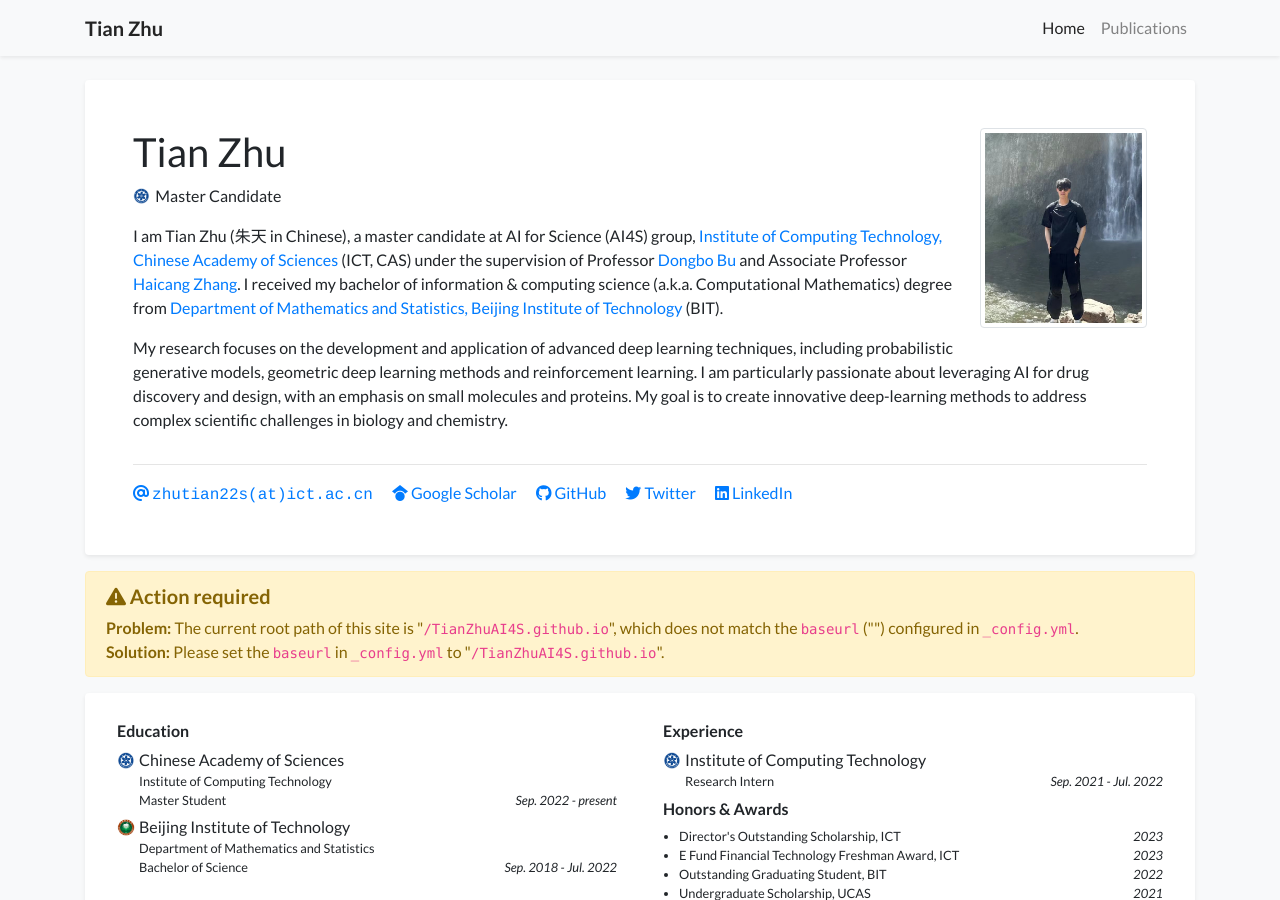
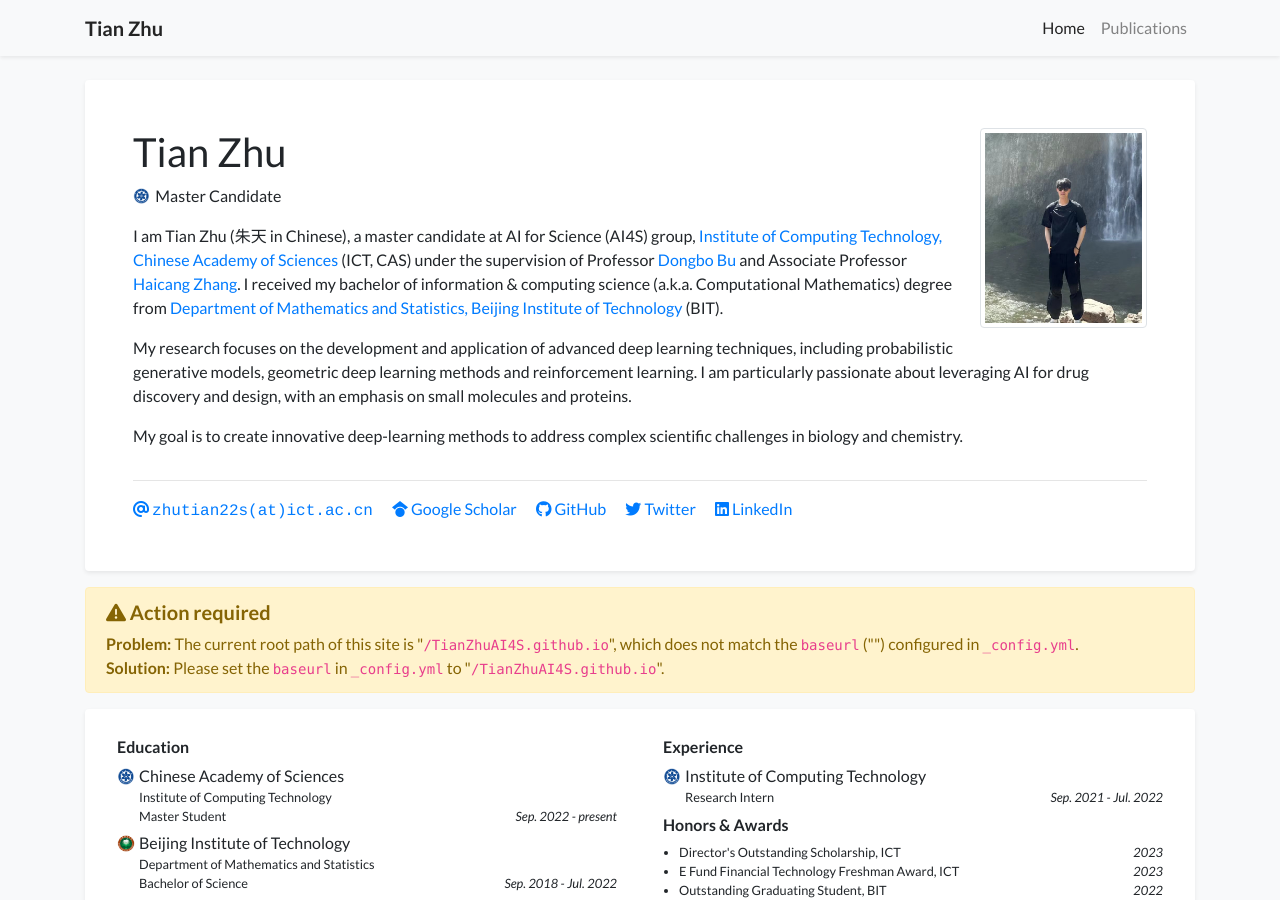
Before and after one commit to TianZhuAI4S/TianZhuAI4S.github.io, a Jekyll site: the page built from index.html, in a window 1280 px wide and 900 px high. Built offline with Jekyll 4.4.1, drawn with Linux system fonts in a browser that asks for light colours; nearby versions of some CDN libraries; a style sheet for code colours, icons or effects is not loaded.

```diff
--- a/_data/profile.yml
+++ b/_data/profile.yml
@@ -26,7 +26,10 @@ short_bio: >-
 
   </p>
   <p>
-    My research focuses on the development and application of advanced deep learning techniques, including probabilistic generative models, geometric deep learning methods and reinforcement learning. I am particularly passionate about leveraging AI for drug discovery and design, with an emphasis on small molecules and proteins. My goal is to create innovative deep-learning methods to address complex scientific challenges in biology and chemistry.
+    My research focuses on the development and application of advanced deep learning techniques, including probabilistic generative models, geometric deep learning methods and reinforcement learning. I am particularly passionate about leveraging AI for drug discovery and design, with an emphasis on small molecules and proteins.
+  </p>
+  <p>
+    My goal is to create innovative deep-learning methods to address complex scientific challenges in biology and chemistry.
   </p>
 
 portrait_url: /assets/images/photos/TianZhu.png
```
